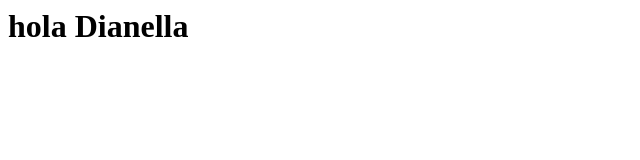
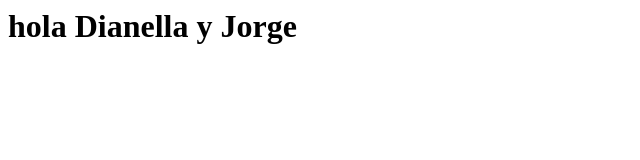
Before and after one commit to jodocha/ejemplo, a plain HTML site: page index.html in a window 1280 px wide. Shown: the whole page, without its empty margins (0-640 px from the left). Drawn offline with Linux system fonts and the light colour scheme.

Commit message:
mi segundo commit

```diff
--- a/index.html
+++ b/index.html
@@ -1,5 +1,5 @@
 <html>
 <body>
-<h1> hola Dianella </>
+<h1> hola Dianella y Jorge </>
 </body>
 </html>
```
